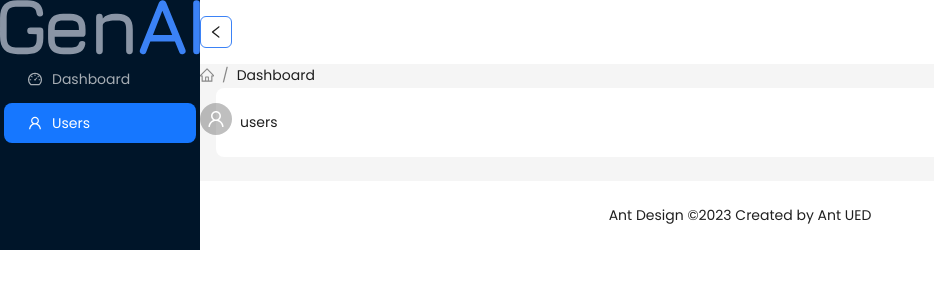
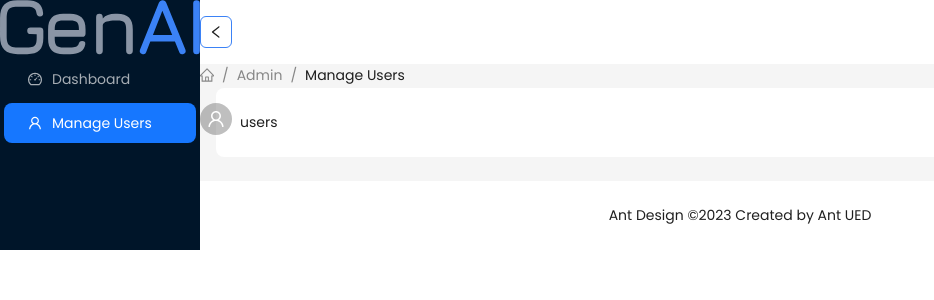
Before and after one commit to mungaraharikrishna/react-vite, a React (Vite) app: page /react-vite/admin/users in a window 1280 px wide. Shown: the top 300 px of the page, without its empty margins (0-934 px from the left). Built offline with nearby package versions, Linux system fonts and the light colour scheme.

Commit message:
update: updated the route activate condition.

```diff
--- a/src/App.tsx
+++ b/src/App.tsx
@@ -41,8 +41,8 @@ const router = createBrowserRouter(
       </Route>
       <Route path={NavService.routePaths.admin} element={<Suspense fallback={<></>}><Admin /></Suspense>} handle={{ crumb: () => "Admin" }} >
         <Route path="" element={<Navigate to={NavService.routePaths.dashboard} />} />
-        <Route path={NavService.routePaths.dashboard} element={<Suspense fallback={<>...</>}><Dashboard /></Suspense>} handle={{ crumb: () => "Dashboard" }} />
-        <Route path={NavService.routePaths.users} element={<Suspense fallback={<>...</>}><Users /></Suspense>} handle={{ crumb: () => "Users" }} />
+        <Route path={NavService.routePaths.dashboard} element={<Suspense fallback={<></>}><Dashboard /></Suspense>} handle={{ crumb: () => "Dashboard" }} />
+        <Route path={NavService.routePaths.users} element={<Suspense fallback={<></>}><Users /></Suspense>} handle={{ crumb: () => "Manage Users" }} />
       </Route>
     </Route>
   )
--- /dev/null
+++ b/src/components/breadcrumbs.tsx
@@ -0,0 +1,27 @@
+import { NavLink, useMatches } from "react-router-dom";
+import NavService from "../services/nav.service";
+import { HomeOutlined } from "@ant-design/icons";
+import { Breadcrumb } from "antd";
+
+function Breadcrumbs() {
+    const matches = useMatches();
+    const crumbs = matches.filter((match: any) => Boolean(match.handle?.crumb))
+    const breadcrumbItem: any[] = [
+        {
+            title: <NavLink to={NavService.routePaths.dashboard}><HomeOutlined /></NavLink>
+        },
+    ];
+    crumbs.map((crumb: any, ind) => {
+        const notLast = ind < crumbs.length - 1;
+        if (notLast) {
+            breadcrumbItem.push({ title: <NavLink to={crumb.pathname}>{crumb.handle?.crumb}</NavLink> })
+        } else {
+            breadcrumbItem.push({ title: `${crumb.handle?.crumb()}` })
+        }
+    });
+    return (
+        <Breadcrumb items={breadcrumbItem} />
+    )
+}
+
+export default Breadcrumbs;
--- a/src/layout/admin.layout.tsx
+++ b/src/layout/admin.layout.tsx
@@ -1,16 +1,18 @@
-import { DashboardOutlined, HomeOutlined, KeyOutlined, LeftOutlined, LogoutOutlined, RightOutlined, UserOutlined } from "@ant-design/icons";
-import { Avatar, Breadcrumb, Button, Dropdown, Layout, Menu, MenuProps, Space, theme } from "antd";
-import { NavLink, Outlet, useLocation } from "react-router-dom";
+import { DashboardOutlined, KeyOutlined, LeftOutlined, LogoutOutlined, RightOutlined, UserOutlined } from "@ant-design/icons";
+import { Avatar, Button, Dropdown, Layout, Menu, MenuProps, Space, theme } from "antd";
+import { NavLink, Outlet, useLocation, useNavigate } from "react-router-dom";
 import { useState } from "react";
 import Sider from "antd/es/layout/Sider";
 import { Header, Content, Footer } from "antd/es/layout/layout";
 import logo from "../assets/images/logo.svg";
 import NavService from "../services/nav.service";
+import Breadcrumbs from "../components/breadcrumbs";
 
 function AdminLayout() {
   const [collapsed, setCollapsed] = useState(false);
   const { token: { colorBgContainer, borderRadiusLG } } = theme.useToken();
   const location = useLocation();
+  const navigate = useNavigate();
 
   const navItems = [
     {
@@ -22,7 +24,7 @@ function AdminLayout() {
     {
       key: NavService.routePaths.users,
       path: NavService.routePaths.users,
-      label: "Users",
+      label: "Manage Users",
       icon: <UserOutlined />,
     },
   ].map((item) => {
@@ -34,15 +36,6 @@ function AdminLayout() {
       icon: item.icon,
     };
   });
-
-  const breadcrumbItem = [
-    {
-      title: <NavLink to={NavService.routePaths.dashboard}><HomeOutlined /></NavLink>
-    },
-    {
-      title: "Dashboard",
-    },
-  ]
 
   const items: MenuProps['items'] = [
     {
@@ -64,7 +57,7 @@ function AdminLayout() {
       icon: <LogoutOutlined />,
       onClick: (event: any) => {
         console.log(event)
-
+        navigate(NavService.routePaths.login);
       }
     },
   ];
@@ -85,7 +78,7 @@ function AdminLayout() {
                 <Button type="text" icon={collapsed ? <RightOutlined /> : <LeftOutlined />} onClick={() => setCollapsed(!collapsed)} />
               </div>
               <div>
-                <Breadcrumb items={breadcrumbItem} />
+                <Breadcrumbs />
               </div>
               <div className="ml-auto mr-3">
                 <Dropdown menu={{ items }} trigger={['click']} className="mt-3">
```
